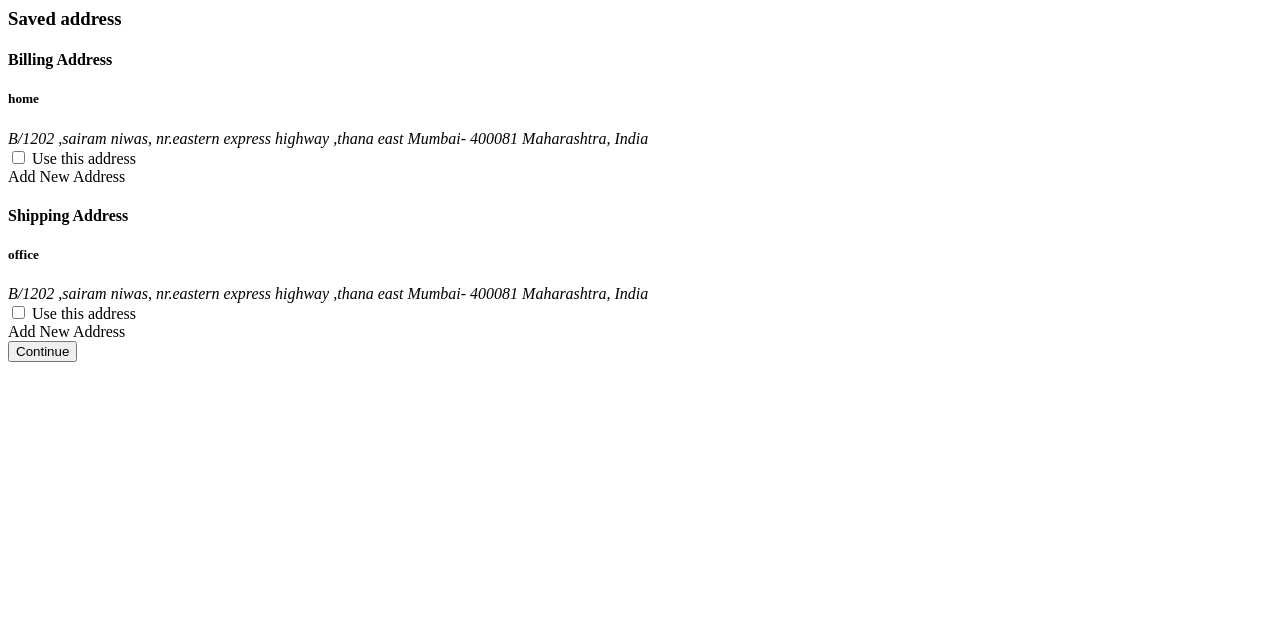
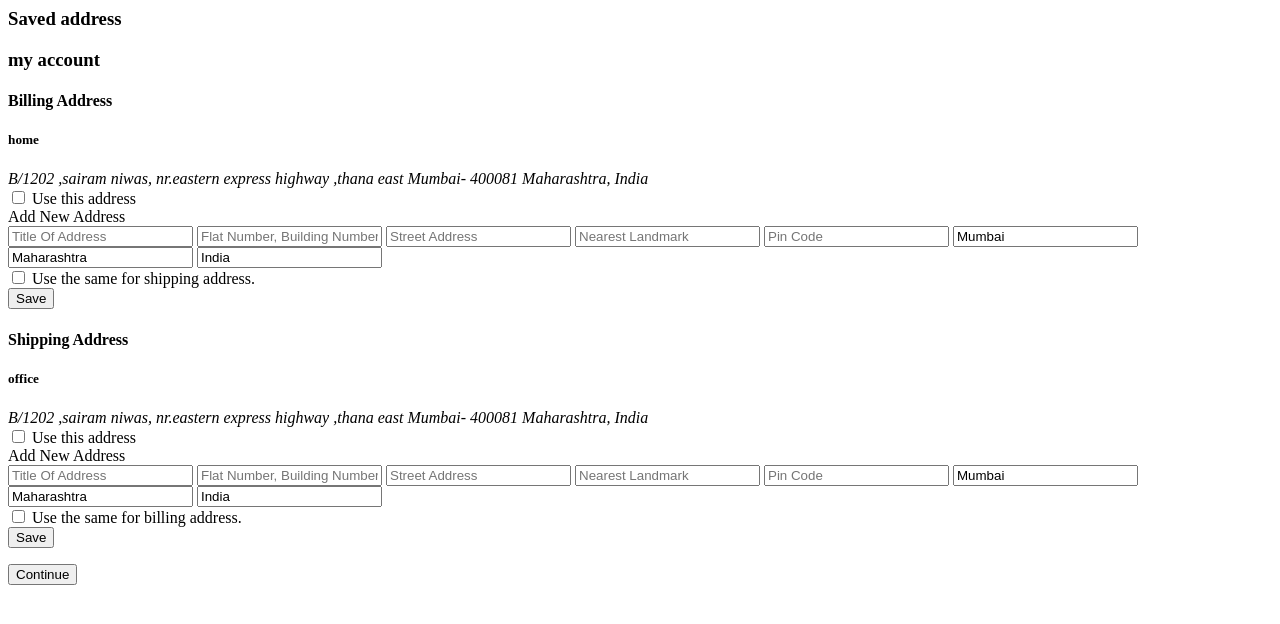
Before and after one commit to Stylease/stylish, a PHP site: page /views/content/saveaddress.html in a window 1280 px wide. Shown: the top 624 px of the page. Run offline with PHP 8.4, Linux system fonts and the light colour scheme.

Commit message:
git ...................................................

```diff
--- a/bower.json
+++ b/bower.json
@@ -30,7 +30,8 @@
     "ui-router": "~0.2.15",
     "angular": "^1.5.0",
     "angular-rangeslider": "^0.0.14",
-    "fancyBox": "fancybox#^2.1.5"
+    "fancyBox": "fancybox#^2.1.5",
+    "coverflow": "^1.3.0"
   },
   "devDependencies": {
     "angular-translate": "^2.11.0"
--- a/views/content/productdetail.html
+++ b/views/content/productdetail.html
@@ -72,14 +72,15 @@
       </div>
     </div>
     <div class="suggested">
+      <h3 class="dark-blue text-center">Suggested</h3>
       <div class="suggested-slider">
-        <flex-slider class="carousel" flex-slide="products in suggested" control-nav="false">
+        <flex-slider class="carousel" flex-slide="products in suggested track by $index" control-nav="false" item-width="380" item-margin="0" animation="slide">
           <li>
             <div class="suggested-product">
               <div class="suggested-imgholder relate">
                 <img ng-src="{{products.img}}" alt="" class="get-center img-responsive">
               </div>
-              <h4 class="name-suggestprd">{{products.name}} by <span>{{products.designer}}</span></h4>
+              <h4 class="name-suggestprd">{{products.name}}<span class="block"> by {{products.designer}}</span></h4>
               <p>Rent : Rs {{products.price}}</p>
               <div class="view-button">
                 <button class="btn btn-outline">
--- a/views/content/saveaddress.html
+++ b/views/content/saveaddress.html
@@ -3,12 +3,13 @@
 </div>
 <div class="saved-address">
   <div class="container">
+    <h3 class="dark-blue text-uppercase">my account</h3>
     <div class="row">
       <div class="col-md-3">
         <div class="" ng-include="template.account"></div>
       </div>
       <div class="col-md-9">
-        <div class="billingsave-add">
+        <div class="billingsave-add" ng-hide="billingAdd">
           <h4 class="text-center dark-blue">Billing Address</h4>
           <div class="row">
             <div class="col-md-6">
@@ -27,7 +28,7 @@
               </div>
             </div>
             <div class="col-md-6">
-              <div class="add-address relate">
+              <div class="add-address relate pointer" ng-click="billingAdd=true">
                 <div class="new-add get-center dark-pink text-center">
                   <span class="block"><i class="fa fa-plus-circle fa-2x dark-pink"></i></span>
                   <span>Add New Address</span>
@@ -36,7 +37,32 @@
             </div>
           </div>
         </div>
-        <div class="billingsave-add shippingsave-add">
+        <div class="add-billing-add" ng-show="billingAdd">
+          <div class="row">
+            <div class="col-md-offset-2 col-md-8">
+              <form action="">
+                <input type="text" class="form-control" placeholder="Title Of Address">
+                <input type="text" class="form-control" placeholder="Flat Number, Building Number">
+                <input type="text" class="form-control" placeholder="Street Address">
+                <input type="text" class="form-control" placeholder="Nearest Landmark">
+                <input type="text" class="form-control" placeholder="Pin Code">
+                <input type="text" class="form-control fixed-add" value="Mumbai">
+                <input type="text" class="form-control fixed-add" value="Maharashtra">
+                <input type="text" class="form-control fixed-add" value="India">
+                <div class="same-billing mg20">
+                  <div class="custom-checkbox">
+                    <input type="checkbox" id="bill">
+                    <label for="bill"> Use the same for shipping address.</label>
+                  </div>
+                </div>
+                <div class="text-center mt20 mb20 save ">
+                  <button class="btn btn-outline btn-full text-medium" ng-click="billingAdd=false">Save</button>
+                </div>
+              </form>
+            </div>
+          </div>
+        </div>
+        <div class="billingsave-add shippingsave-add" ng-hide="shippingAdd">
           <h4 class="text-center dark-blue">Shipping Address</h4>
           <div class="row">
             <div class="col-md-6">
@@ -55,12 +81,37 @@
               </div>
             </div>
             <div class="col-md-6">
-              <div class="add-address relate">
+              <div class="add-address relate pointer" ng-click="shippingAdd=true;">
                 <div class="new-add get-center dark-pink text-center">
                   <span class="block"><i class="fa fa-plus-circle fa-2x dark-pink"></i></span>
                   <span>Add New Address</span>
                 </div>
               </div>
+            </div>
+          </div>
+        </div>
+        <div class="add-billing-add add-shipping-add" ng-show="shippingAdd">
+          <div class="row">
+            <div class="col-md-offset-2 col-md-8">
+              <form action="">
+                <input type="text" class="form-control" placeholder="Title Of Address">
+                <input type="text" class="form-control" placeholder="Flat Number, Building Number">
+                <input type="text" class="form-control" placeholder="Street Address">
+                <input type="text" class="form-control" placeholder="Nearest Landmark">
+                <input type="text" class="form-control" placeholder="Pin Code">
+                <input type="text" class="form-control fixed-add" value="Mumbai">
+                <input type="text" class="form-control fixed-add" value="Maharashtra">
+                <input type="text" class="form-control fixed-add" value="India">
+                <div class="same-billing mg20">
+                  <div class="custom-checkbox">
+                    <input type="checkbox" id="ship">
+                    <label for="ship"> Use the same for billing address.</label>
+                  </div>
+                </div>
+                <div class="text-center mt20 mb20 save ">
+                  <button class="btn btn-outline btn-full text-medium" ng-click="shippingAdd=false">Save</button>
+                </div>
+              </form>
             </div>
           </div>
         </div>
--- a/views/header.html
+++ b/views/header.html
@@ -23,7 +23,7 @@
               </div>
               <div class="cart inline-block ml20 text-center">
                 <img src="img/cart.png" alt="" class="m-center img-responsive">
-                <span class="light-pink">Cart</span>
+                <span class="light-pink" ng-click="cart();">Cart</span>
               </div>
             </div>
           </div>
```
Also changed, not shown: js/controllers.js (+45 -0 lines), sass/_mobile.scss (+14 -2 lines), sass/main.scss (+42 -2 lines), views/content/cart.html (+7 -0 lines), views/modal/hello.html (added, +17 -0 lines), img/no-cart.png (added), img/suggest1.png (added), img/suggest2.png (added).
